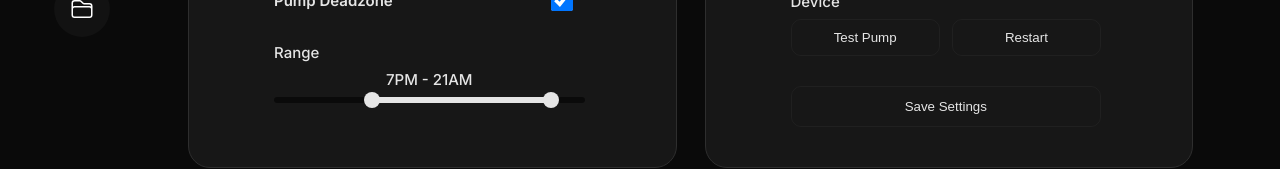
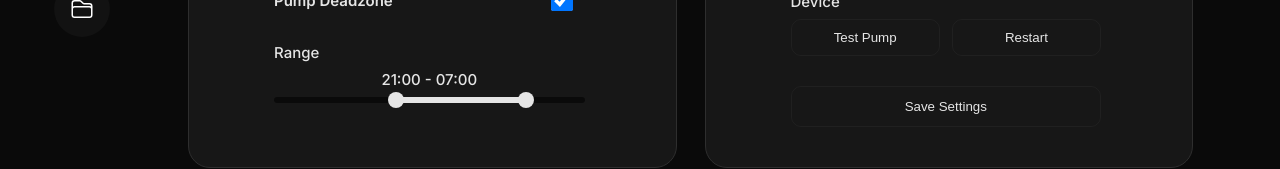
Before and after one commit to AthemiS13/Flory, a Next.js app in the folder my-app/: page /settings in a window 1280 px wide. Shown: the part 568-737 px from the top of the page. Built offline with nearby package versions, Linux system fonts and the light colour scheme.

Commit message:
feat: refactor deadzone handling in SettingsPage to improve clarity and functionality

```diff
--- a/my-app/app/settings/page.tsx
+++ b/my-app/app/settings/page.tsx
@@ -33,9 +33,11 @@ export default function SettingsPage() {
   const [pumpDurationMs, setPumpDurationMs] = React.useState(3500)
   const [pumpPwmDuty, setPumpPwmDuty] = React.useState(30)
   const [deadzoneEnabled, setDeadzoneEnabled] = React.useState(true)
-  // ensure start < end to avoid initial overlap and stuck thumbs
-  const [deadzoneStart, setDeadzoneStart] = React.useState(7)
-  const [deadzoneEnd, setDeadzoneEnd] = React.useState(21)
+  // Left handle: PM hours (12-23, slider range 0-11 maps to 12:00-23:00)
+  // Right handle: AM hours (0-11, slider range 0-11 maps to 00:00-11:00 next day)
+  // This represents the overnight "do not disturb" period
+  const [deadzonePMHour, setDeadzonePMHour] = React.useState(9) // 9 = 21:00 (12+9)
+  const [deadzoneAMHour, setDeadzoneAMHour] = React.useState(7) // 7 = 07:00
   const [loggingIntervalMin, setLoggingIntervalMin] = React.useState(40)
   const [sensorUpdateIntervalSec, setSensorUpdateIntervalSec] = React.useState(30)
   const [otaHostname, setOtaHostname] = React.useState('')
@@ -77,24 +79,23 @@ export default function SettingsPage() {
     updateRangeBg(sensorRef.current)
     const container = document.querySelector('.double-range') as HTMLDivElement | null
     updateDoubleRangeBg(container, deadzoneRef.current, deadzoneRef2.current)
-  }, [wateringThreshold, pumpDurationMs, pumpPwmDuty, deadzoneStart, loggingIntervalMin, sensorUpdateIntervalSec])
+  }, [wateringThreshold, pumpDurationMs, pumpPwmDuty, deadzonePMHour, deadzoneAMHour, loggingIntervalMin, sensorUpdateIntervalSec])
 
   function updateDoubleRangeBg(container: HTMLDivElement | null, a: HTMLInputElement | null, b: HTMLInputElement | null) {
     if (!container || !a || !b) return
-    const min = Number(a.min || 0)
-    const max = Number(a.max || 23)
-    let va = Number(a.value)
-    let vb = Number(b.value)
-    // Ensure values respect ordering
-    if (va > vb) [va, vb] = [vb, va]
-    const start = va
-    const end = vb
-    const startPct = ((start - min) / (max - min)) * 100
-    const endPct = ((end - min) / (max - min)) * 100
-    // clamp percentages to [0,100]
-    const s = Math.max(0, Math.min(100, startPct))
-    const e = Math.max(0, Math.min(100, endPct))
-    container.style.background = `linear-gradient(90deg, var(--bg) ${s}%, var(--fg) ${s}%, var(--fg) ${e}%, var(--bg) ${e}%)`
+    // Left input controls position 0-50% (hours 12-23)
+    // Right input controls position 50-100% (hours 0-11)
+    const pmHour = deadzonePMHour + 12  // 0-11 becomes 12-23
+    const amHour = deadzoneAMHour       // 0-11 stays 0-11
+
+    // Map PM hour (12-23) to left half of slider (0-50%)
+    const pmPct = (deadzonePMHour / 11) * 50
+    // Map AM hour (0-11) to right half of slider (50-100%)
+    const amPct = 50 + (deadzoneAMHour / 11) * 50
+
+    // Paint: background up to PM start, then white from PM start through midnight wrap to AM end, then background
+    // Split at 50%: left half is PM (12-23), right half is AM (0-11)
+    container.style.background = `linear-gradient(90deg, var(--bg) 0%, var(--bg) ${pmPct}%, var(--fg) ${pmPct}%, var(--fg) 50%, var(--fg) 50%, var(--fg) ${amPct}%, var(--bg) ${amPct}%, var(--bg) 100%)`
   }
 
   return (
@@ -175,14 +176,21 @@ export default function SettingsPage() {
 
             <div>
               <div style={{ color: 'var(--fg)', marginBottom: 8 }}>Range</div>
-              <div style={{ textAlign: 'center', marginBottom: 8, color: 'var(--fg)' }}>{deadzoneStart}PM - {deadzoneEnd}AM</div>
+              <div style={{ textAlign: 'center', marginBottom: 8, color: 'var(--fg)' }}>
+                {String(deadzonePMHour + 12).padStart(2, '0')}:00 - {String(deadzoneAMHour).padStart(2, '0')}:00
+              </div>
               <div className="double-range" ref={(el) => { if (el) updateDoubleRangeBg(el, deadzoneRef.current, deadzoneRef2.current) }}>
                 <input
                   ref={deadzoneRef}
                   type="range"
                   min={0}
-                  max={23}
-                  value={deadzoneStart}
+                  max={11}
+                  value={deadzonePMHour}
+                  style={{
+                    width: '50%',
+                    left: '0',
+                    right: 'auto'
+                  }}
                   onPointerDown={(e) => {
                     const target = e.currentTarget as HTMLInputElement
                     try { target.setPointerCapture((e as any).pointerId) } catch (err) {}
@@ -200,22 +208,27 @@ export default function SettingsPage() {
                     }
                   }}
                   onChange={(e) => {
-                    const minGap = 1
                     let v = Number(e.target.value)
-                    // clamp so left handle can't cross right handle
-                    if (v > deadzoneEnd - minGap) v = deadzoneEnd - minGap
-                    v = Math.max(Number((e.target as HTMLInputElement).min || '0'), v)
-                    setDeadzoneStart(v)
+                    setDeadzonePMHour(v)
                     updateDoubleRangeBg(e.currentTarget.parentElement as HTMLDivElement, e.currentTarget, deadzoneRef2.current)
                   }}
-                  onInput={(e) => updateDoubleRangeBg(e.currentTarget.parentElement as HTMLDivElement, e.currentTarget, deadzoneRef2.current)}
+                  onInput={(e) => {
+                    let v = Number(e.currentTarget.value)
+                    setDeadzonePMHour(v)
+                    updateDoubleRangeBg(e.currentTarget.parentElement as HTMLDivElement, e.currentTarget, deadzoneRef2.current)
+                  }}
                 />
                 <input
                   ref={deadzoneRef2}
                   type="range"
                   min={0}
-                  max={23}
-                  value={deadzoneEnd}
+                  max={11}
+                  value={deadzoneAMHour}
+                  style={{
+                    width: '50%',
+                    left: '50%',
+                    right: 'auto'
+                  }}
                   onPointerDown={(e) => {
                     const target = e.currentTarget as HTMLInputElement
                     try { target.setPointerCapture((e as any).pointerId) } catch (err) {}
@@ -233,15 +246,15 @@ export default function SettingsPage() {
                     }
                   }}
                   onChange={(e) => {
-                    const minGap = 1
                     let v = Number(e.target.value)
-                    // clamp so right handle can't cross left handle
-                    if (v < deadzoneStart + minGap) v = deadzoneStart + minGap
-                    v = Math.min(Number((e.target as HTMLInputElement).max || '23'), v)
-                    setDeadzoneEnd(v)
+                    setDeadzoneAMHour(v)
                     updateDoubleRangeBg(e.currentTarget.parentElement as HTMLDivElement, deadzoneRef.current, e.currentTarget)
                   }}
-                  onInput={(e) => updateDoubleRangeBg(e.currentTarget.parentElement as HTMLDivElement, deadzoneRef.current, e.currentTarget)}
+                  onInput={(e) => {
+                    let v = Number(e.currentTarget.value)
+                    setDeadzoneAMHour(v)
+                    updateDoubleRangeBg(e.currentTarget.parentElement as HTMLDivElement, deadzoneRef.current, e.currentTarget)
+                  }}
                 />
               </div>
             </div>
```
